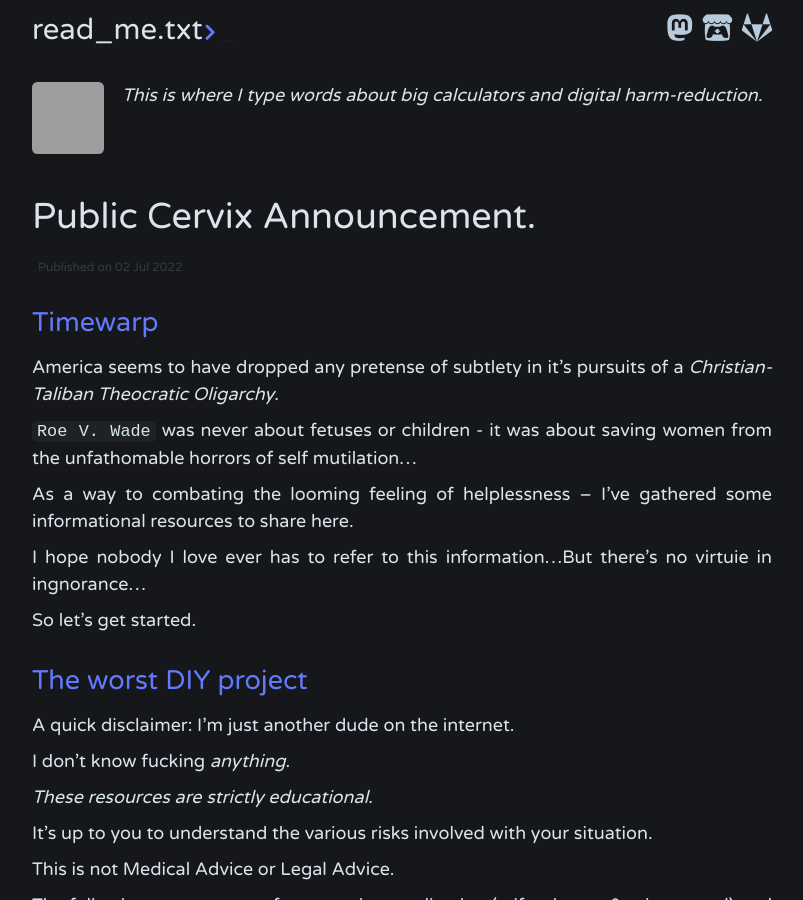
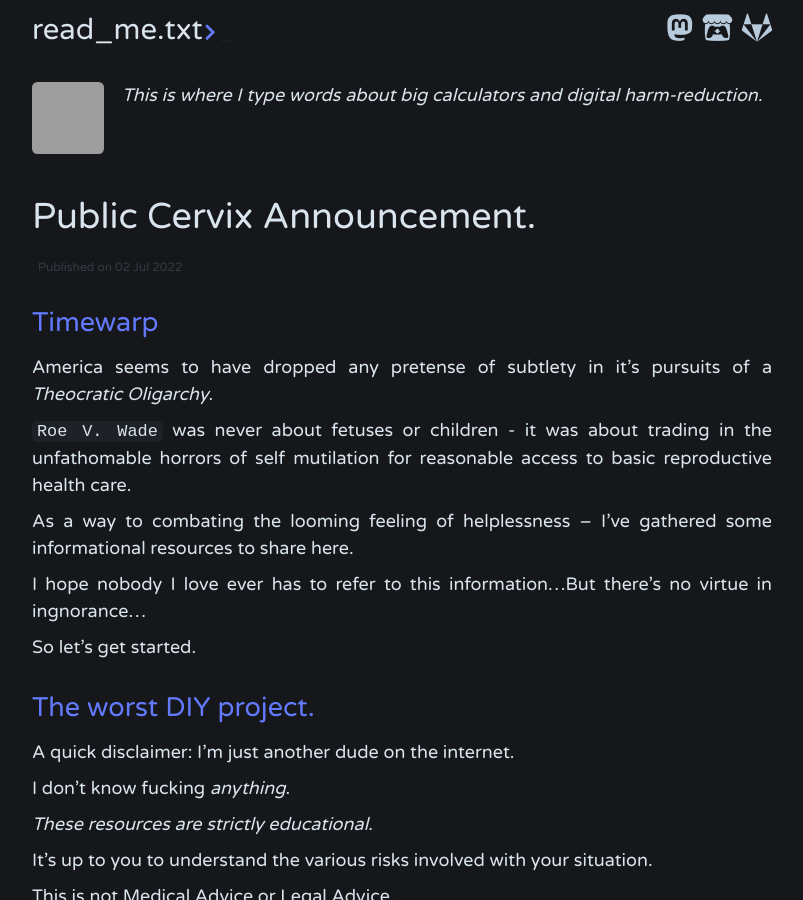
Before and after one commit to matrix8967/text-mainframe-computer-mirror, a Jekyll site: the page built from _posts/2022-07-02-Public-Cervix-Announcement.md, in a window 1280 px wide and 900 px high. Shown: the whole window, without its empty margins (238-1041 px from the left). Built offline with Jekyll 4.4.1, drawn with Linux system fonts in a browser that asks for light colours; nearby versions of some CDN libraries; some of the changed text lies outside the part shown; grey boxes are pictures that could not be loaded.

Commit message:
Typos & Phrasing.

```diff
--- a/_posts/2022-07-02-Public-Cervix-Announcement.md
+++ b/_posts/2022-07-02-Public-Cervix-Announcement.md
@@ -7,17 +7,17 @@ tags: 2022 human-after-all How2
 
 ## Timewarp
 
-America seems to have dropped any pretense of subtlety in it's pursuits of a _Christian-Taliban Theocratic Oligarchy_.
+America seems to have dropped any pretense of subtlety in it's pursuits of a _Theocratic Oligarchy_.
 
-`Roe V. Wade` was never about fetuses or children - it was about saving women from the unfathomable horrors of self mutilation...
+`Roe V. Wade` was never about fetuses or children - it was about trading in the unfathomable horrors of self mutilation for reasonable access to basic reproductive health care.
 
 As a way to combating the looming feeling of helplessness -- I've gathered some informational resources to share here.
 
-I hope nobody I love ever has to refer to this information...But there's no virtuie in ingnorance...
+I hope nobody I love ever has to refer to this information...But there's no virtue in ingnorance...
 
 So let's get started.
 
-## The worst DIY project
+## The worst DIY project.
 
 A quick disclaimer: I'm just another dude on the internet.
 
```
Also changed, not shown: other parts of _posts/2022-07-02-Public-Cervix-Announcement.md (+3 -1 lines).
